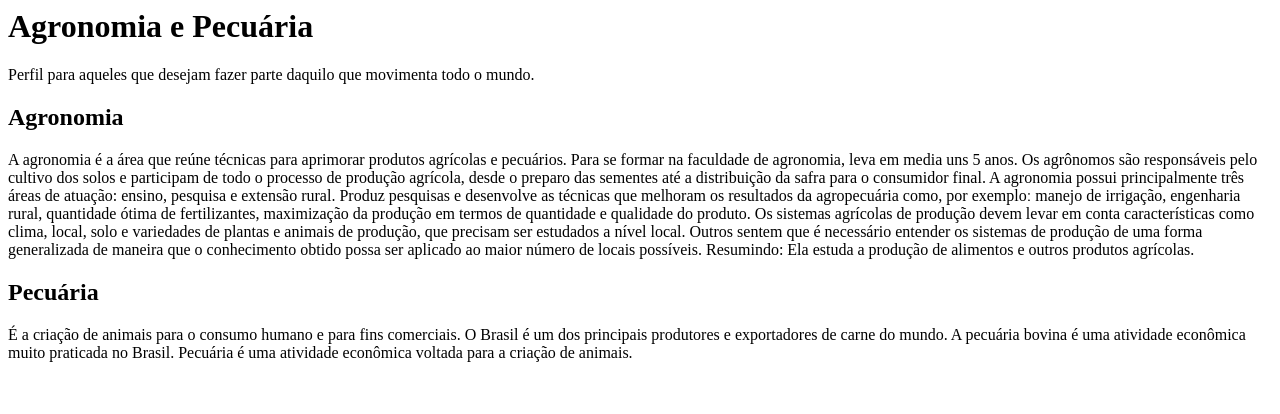
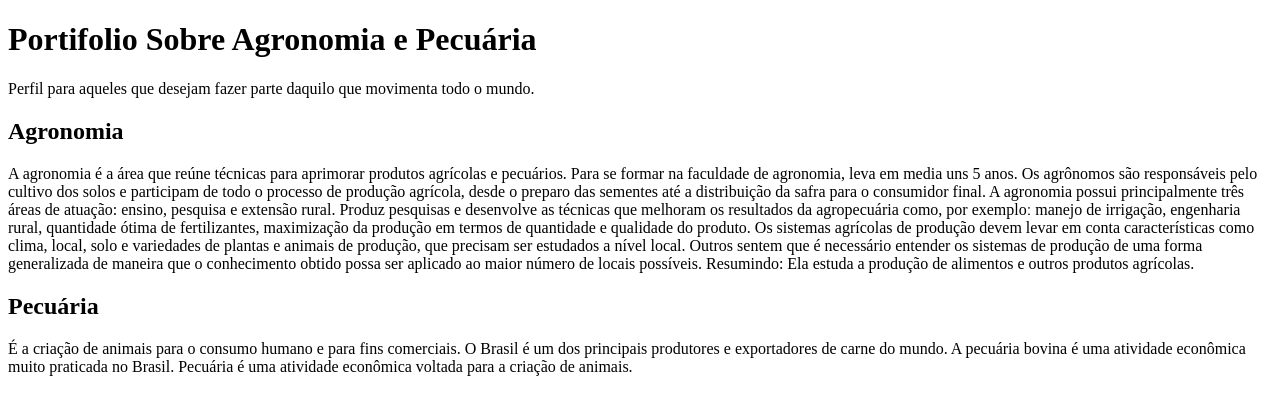
Before and after one commit to ketneymenck/primeiroano2023, a plain HTML site: page index.html in a window 1280 px wide. Drawn offline with Linux system fonts and the light colour scheme.

Commit message:
cabeçalho

```diff
--- a/index.html
+++ b/index.html
@@ -1,4 +1,15 @@
-<h1>Agronomia e Pecuária</h1>
+<!DOCTYPE html>
+<html lang="pt-br">
+<head>
+    <meta charset="UTF-8">
+    <meta name="viewport" content="width=device-width, initial-scale=1.0">
+    <title>Portifolio Sobre Agronomia e Pecuária</title>
+</head>
+<body>
+
+</body>
+</html>
+<h1>Portifolio Sobre Agronomia e Pecuária</h1>
 <p>Perfil para aqueles que desejam fazer parte daquilo que movimenta todo o mundo. </p>
 <h2>Agronomia</h2>
 <p>A agronomia é a área que reúne técnicas para aprimorar produtos agrícolas e pecuários.
@@ -6,7 +17,6 @@ Para se formar na faculdade de agronomia, leva em media uns 5 anos. Os agrônomo
 A agronomia possui principalmente três áreas de atuação: ensino, pesquisa e extensão rural. Produz pesquisas e desenvolve as técnicas que melhoram os resultados da agropecuária como, por exemploː manejo de irrigação, engenharia rural, quantidade ótima de fertilizantes, maximização da produção em termos de quantidade e qualidade do produto.
 Os sistemas agrícolas de produção devem levar em conta características como clima, local, solo e variedades de plantas e animais de produção, que precisam ser estudados a nível local. Outros sentem que é necessário entender os sistemas de produção de uma forma generalizada de maneira que o conhecimento obtido possa ser aplicado ao maior número de locais possíveis.
 Resumindo: Ela estuda a produção de alimentos e outros produtos agrícolas.</p>
-
 <h2>Pecuária</h2>
 <p>É a criação de animais para o consumo humano e para fins comerciais.
 O Brasil é um dos principais produtores e exportadores de carne do mundo. A pecuária bovina é uma atividade econômica muito praticada no Brasil. Pecuária é uma atividade econômica voltada para a criação de animais.</p>
```
